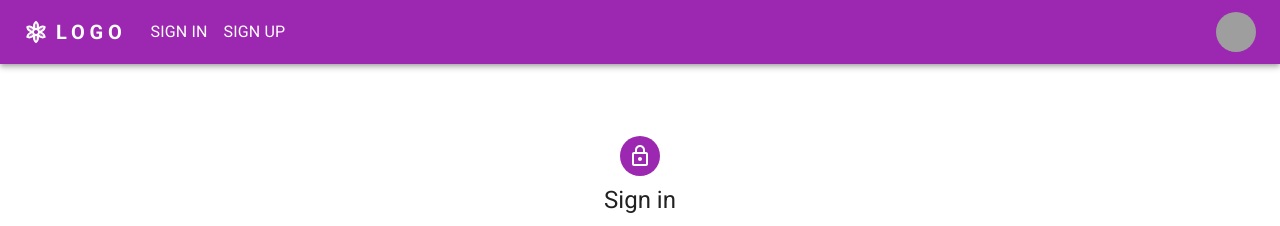
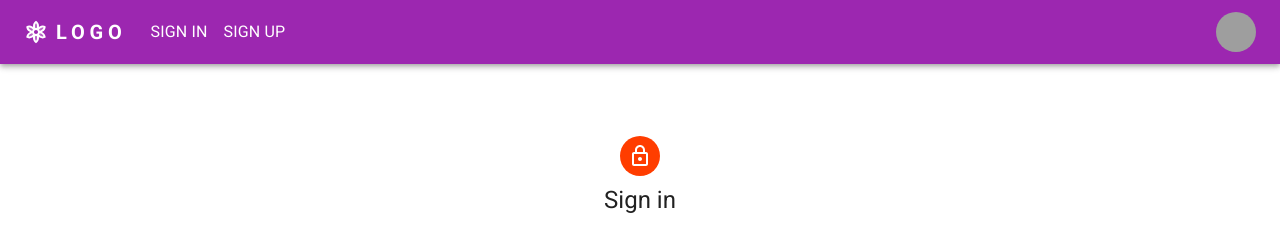
Before and after one commit to Vakantanka/user-authentication, a React (Create React App) app in the folder frontend/: page /signIn in a window 1280 px wide. Shown: the top 226 px of the page. Built offline with nearby package versions, Linux system fonts and the light colour scheme; grey boxes are pictures that could not be loaded.

Commit message:
color palette: purple, deepOrange

```diff
--- a/frontend/src/App.js
+++ b/frontend/src/App.js
@@ -18,11 +18,30 @@ import Box from '@mui/material/Box';
 import Container from '@mui/material/Container';
 
 import { createTheme, ThemeProvider } from '@mui/material/styles';
+import red from '@mui/material/colors/red';
+import pink from '@mui/material/colors/pink';
 import purple from '@mui/material/colors/purple';
+import deepPurple from '@mui/material/colors/deepPurple';
+import indigo from '@mui/material/colors/indigo';
+import blue from '@mui/material/colors/blue';
+import lightBlue from '@mui/material/colors/lightBlue';
+import cyan from '@mui/material/colors/cyan';
+import teal from '@mui/material/colors/teal';
+import green from '@mui/material/colors/green';
+import lightGreen from '@mui/material/colors/lightGreen';
+import lime from '@mui/material/colors/lime';
+import yellow from '@mui/material/colors/yellow';
+import amber from '@mui/material/colors/amber';
+import orange from '@mui/material/colors/orange';
+import deepOrange from '@mui/material/colors/deepOrange';
+import brown from '@mui/material/colors/brown';
+import grey from '@mui/material/colors/grey';
+import blueGrey from '@mui/material/colors/blueGrey';
 
 const theme = createTheme({
   palette: {
     primary: purple,
+    secondary: deepOrange
   },
 });
 
```
